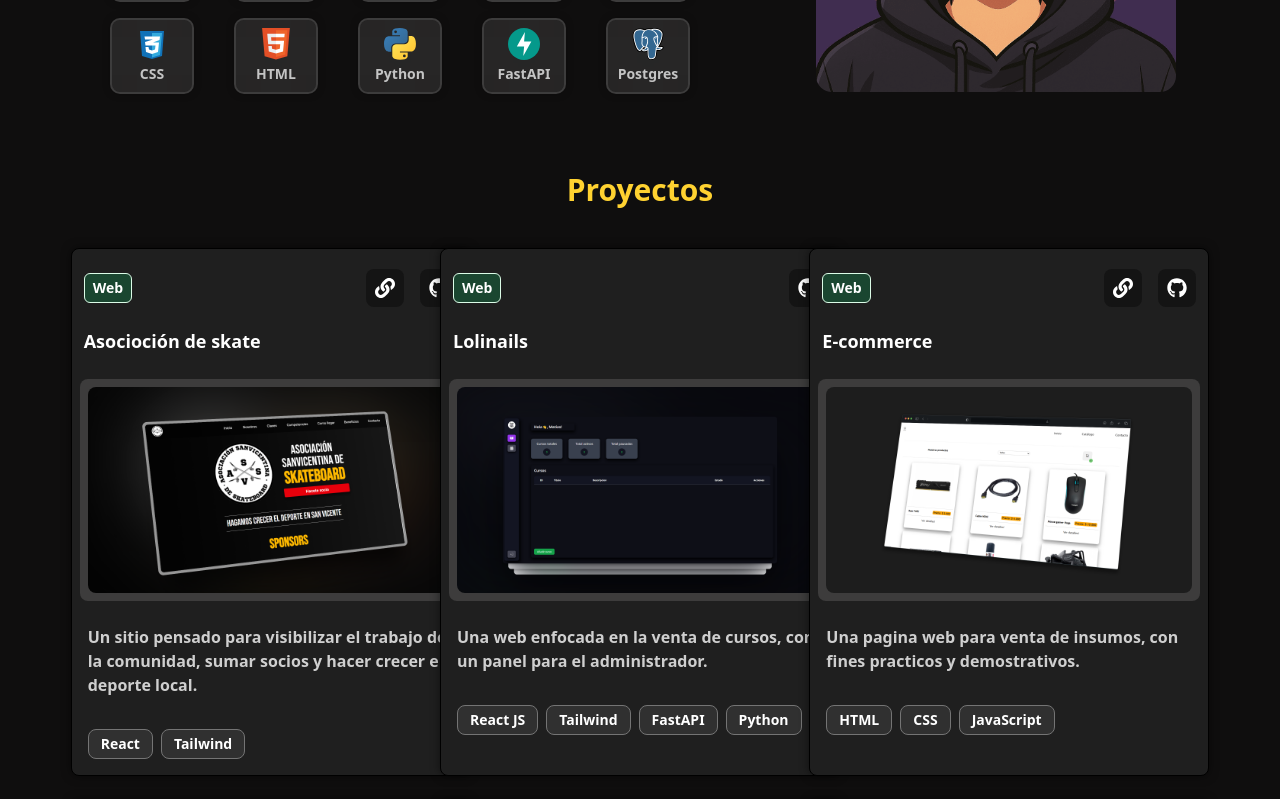
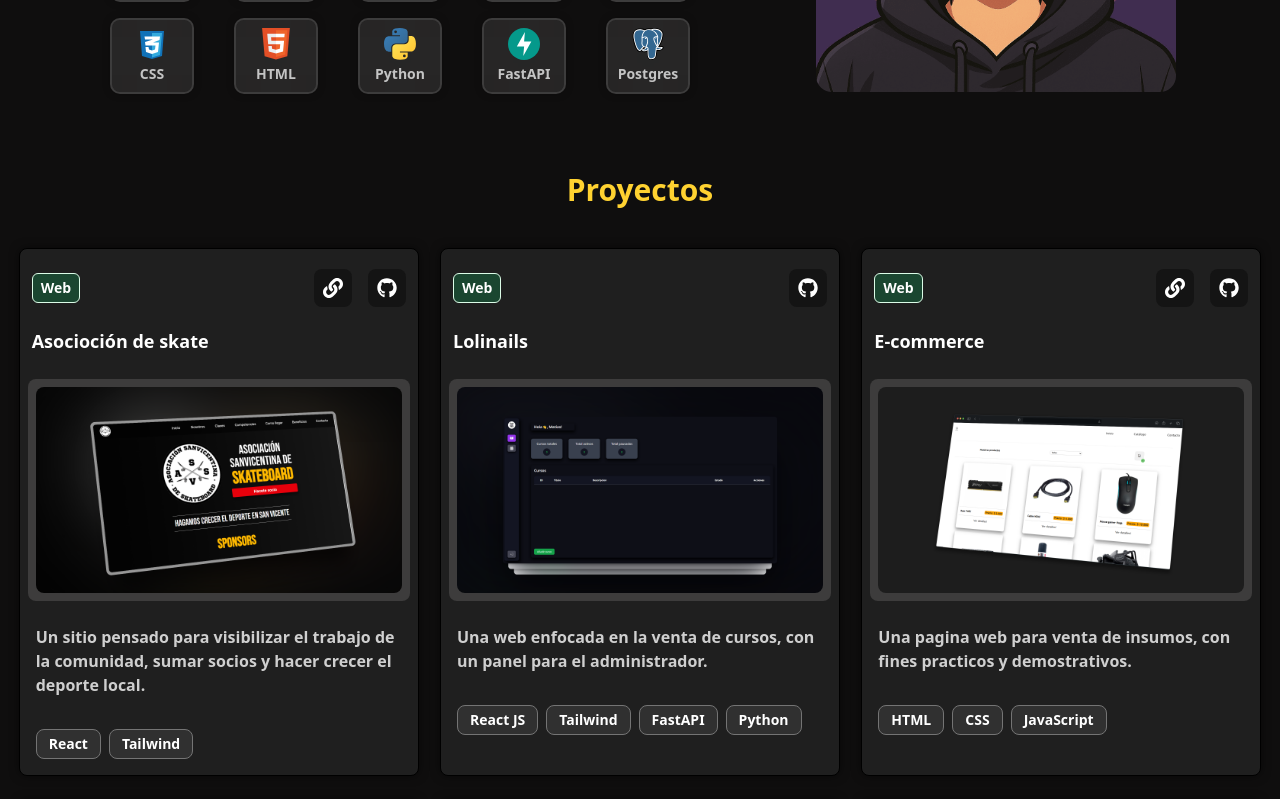
Before and after one commit to matiasDev4/portafolio, a React (Vite) app: page / in a window 1280 px wide. Shown: the part 420-1219 px from the top of the page. Built offline with nearby package versions, Linux system fonts and the light colour scheme.

Commit message:
Update App.jsx

```diff
--- a/src/components/App.jsx
+++ b/src/components/App.jsx
@@ -11,7 +11,7 @@ export const App = () => {
         <>
             <Header />
             <Sobremi />
-            <div className="md:max-w-[750px] lg:max-w-[1100px] md:mx-auto w-full px-2">
+            <div className="w-full px-5">
                 <h1 className="text-amber-300 font-semibold py-10 px-2 text-3xl text-center">Proyectos</h1>
                 <div
                     className="grid grid-cols-[repeat(auto-fit,minmax(300px,1fr))] place-items-center gap-6 items-start">
```
